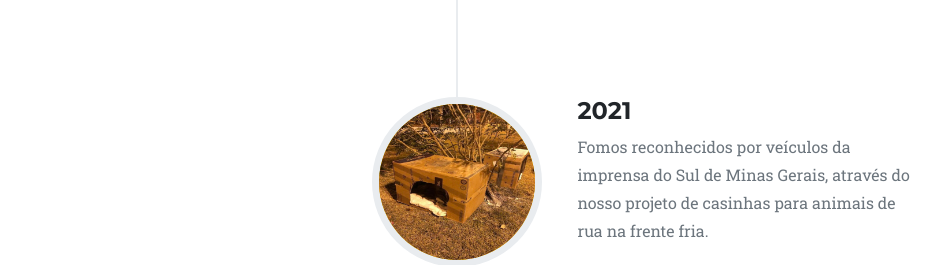
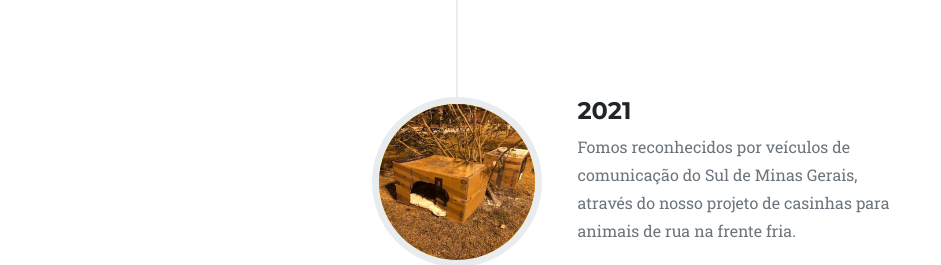
Before and after one commit to gabriellpala/amordevira-lata, a plain HTML site: page index.html in a window 1280 px wide. Shown: the part 2924-3189 px from the top of the page, without its empty margins (183-1124 px from the left). Drawn offline with nearby package versions, Linux system fonts and the light colour scheme.

Commit message:
Update index.html

```diff
--- a/index.html
+++ b/index.html
@@ -210,7 +210,7 @@
                                 <h4>2021</h4>
                                 <h4 class="subheading"></h4>
                             </div>
-                            <div class="timeline-body"><p class="text-muted">Fomos reconhecidos por veículos da imprensa do Sul de Minas Gerais, através do nosso projeto
+                            <div class="timeline-body"><p class="text-muted">Fomos reconhecidos por veículos de comunicação do Sul de Minas Gerais, através do nosso projeto
                                 de casinhas para animais de rua na frente fria.</p></div>
                         </div>
                     </li>
```
